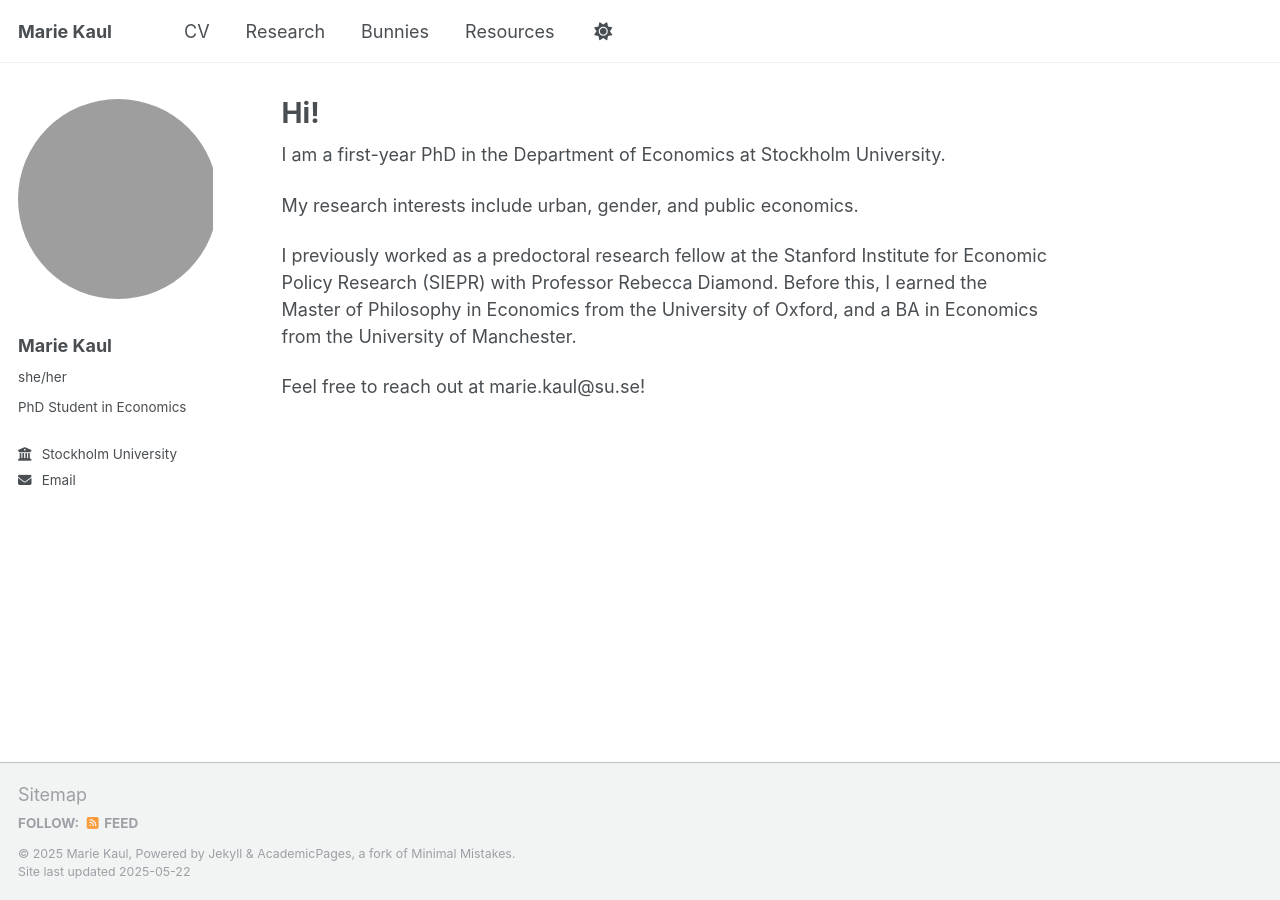
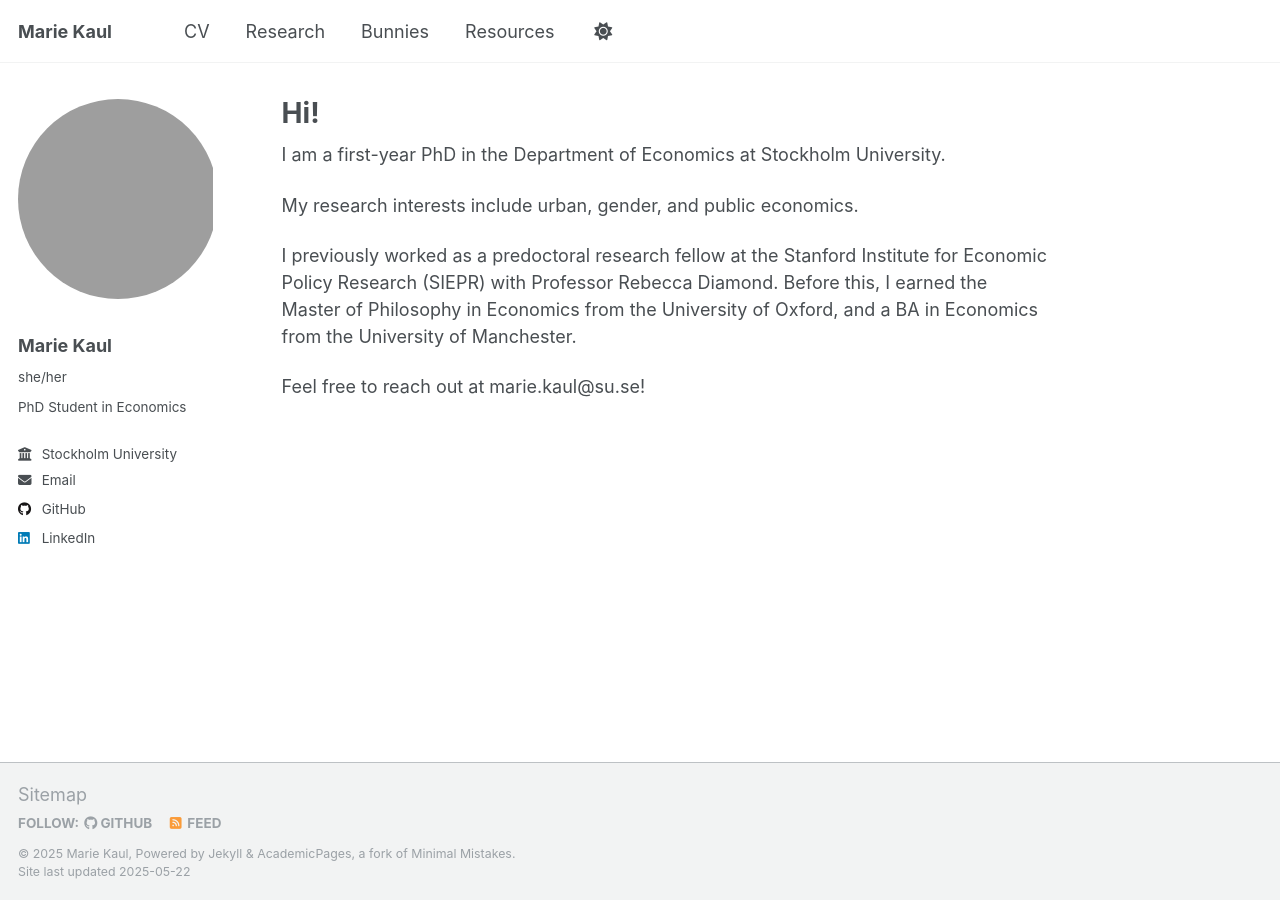
Before and after one commit to marie-kaul/marie-kaul.github.io, a Jekyll site: the page built from _pages/about.md, in a window 1280 px wide. Built offline with Jekyll 4.4.1, drawn with Linux system fonts in a browser that asks for light colours; some of the changed lines change nothing that is shown.

Commit message:
Update _config.yml

```diff
--- a/_config.yml
+++ b/_config.yml
@@ -51,7 +51,7 @@ author:
   bitbucket        : # Username - Update with your username on the site
   codepen          : # Username
   dribbble         : # Username
-  github           : #"academicpages"
+  github           : https://github.com/marie-kaul
   kaggle           : # Username
   stackoverflow    : # User number or user number and name (i.e., use "1" or "1/jeff-atwood")
 
@@ -65,7 +65,7 @@ author:
   keybase          : # Username
   instagram        : # Username
   lastfm           : # Username
-  linkedin         : # Username
+  linkedin         : https://www.linkedin.com/in/marie-kaul-a557ab166/
   mastodon         : # URL
   medium           : # URL
   pinterest        : # Username
```
